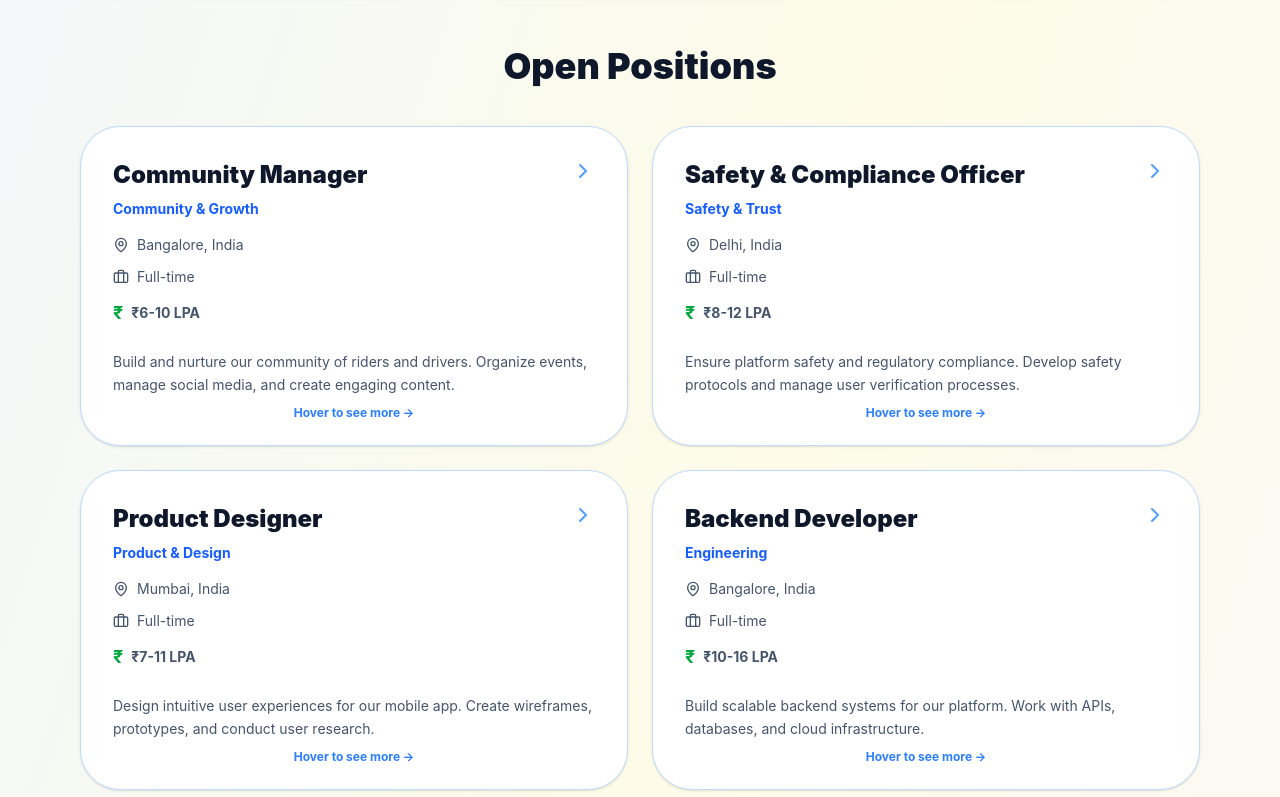
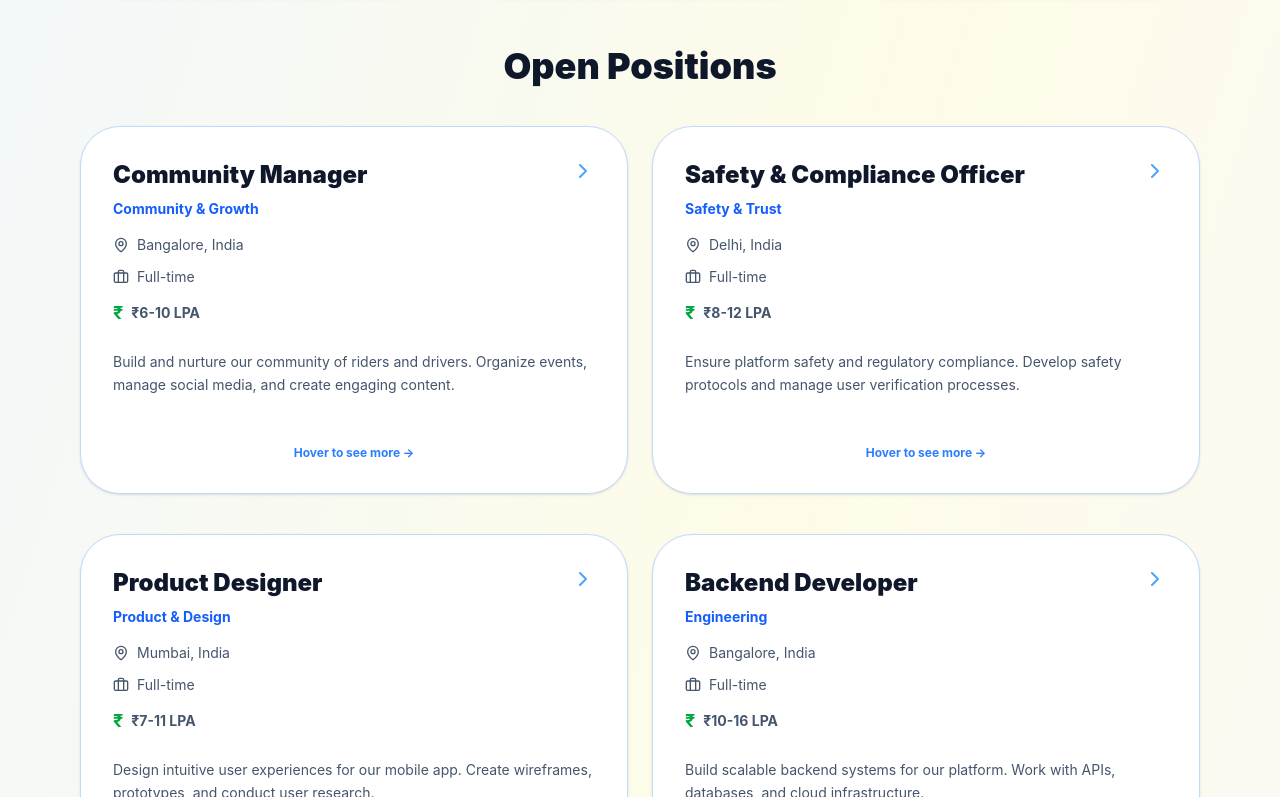
Before and after one commit to wayloshare-lgtm/website, a React (Vite) app: page /careers in a window 1280 px wide. Shown: the part 1083-1880 px from the top of the page. Built offline with nearby package versions, Linux system fonts and the light colour scheme.

Commit message:
Fix: Job cards content cutoff on hover/tap - make cards flexible with scrollable back

```diff
--- a/src/Careers.jsx
+++ b/src/Careers.jsx
@@ -143,12 +143,12 @@ export default function Careers() {
           {jobs.map((job) => (
             <div
               key={job.id}
-              className="h-80 cursor-pointer perspective"
+              className="cursor-pointer perspective"
               onMouseEnter={() => setRotateCard(job.id)}
               onMouseLeave={() => setRotateCard(null)}
             >
               <div
-                className="relative w-full h-full transition-transform duration-500"
+                className="relative w-full transition-transform duration-500 min-h-96"
                 style={{
                   transformStyle: 'preserve-3d',
                   transform: rotateCard === job.id ? 'rotateY(180deg)' : 'rotateY(0deg)'
@@ -156,7 +156,7 @@ export default function Careers() {
               >
                 {/* Front of card */}
                 <div
-                  className="absolute w-full h-full bg-white rounded-[2.5rem] border border-blue-200 p-8 shadow-sm"
+                  className="absolute w-full bg-white rounded-[2.5rem] border border-blue-200 p-8 shadow-sm"
                   style={{ backfaceVisibility: 'hidden' }}
                 >
                   <div className="flex items-start justify-between mb-4">
@@ -164,7 +164,7 @@ export default function Careers() {
                       <h3 className="text-2xl font-black text-slate-900 mb-2">{job.title}</h3>
                       <p className="text-blue-600 font-bold text-sm">{job.department}</p>
                     </div>
-                    <ChevronRight size={24} className="text-blue-400" />
+                    <ChevronRight size={24} className="text-blue-400 flex-shrink-0" />
                   </div>
 
                   <div className="space-y-3 mb-6">
@@ -182,23 +182,23 @@ export default function Careers() {
                     </div>
                   </div>
 
-                  <p className="text-slate-600 text-sm leading-relaxed line-clamp-3">{job.description}</p>
+                  <p className="text-slate-600 text-sm leading-relaxed line-clamp-3 mb-12">{job.description}</p>
 
-                  <div className="absolute bottom-6 left-8 right-8 text-center text-xs text-blue-500 font-bold">
+                  <div className="text-center text-xs text-blue-500 font-bold">
                     Hover to see more →
                   </div>
                 </div>
 
                 {/* Back of card */}
                 <div
-                  className="absolute w-full h-full bg-gradient-to-br from-blue-400 to-cyan-400 rounded-[2.5rem] p-8 shadow-sm text-white"
-                  style={{ backfaceVisibility: 'hidden', transform: 'rotateY(180deg)' }}
+                  className="absolute w-full bg-gradient-to-br from-blue-400 to-cyan-400 rounded-[2.5rem] p-8 shadow-sm text-white overflow-y-auto"
+                  style={{ backfaceVisibility: 'hidden', transform: 'rotateY(180deg)', maxHeight: '24rem' }}
                 >
                   <h4 className="font-bold text-lg mb-3">Requirements:</h4>
                   <ul className="space-y-2 mb-6">
                     {job.requirements.map((req, i) => (
                       <li key={i} className="text-sm flex items-start gap-2">
-                        <span className="text-yellow-200 font-bold">✓</span>
+                        <span className="text-yellow-200 font-bold flex-shrink-0">✓</span>
                         <span>{req}</span>
                       </li>
                     ))}
@@ -208,7 +208,7 @@ export default function Careers() {
                   <ul className="space-y-1">
                     {job.perks.map((perk, i) => (
                       <li key={i} className="text-sm flex items-start gap-2">
-                        <span className="text-yellow-200">•</span>
+                        <span className="text-yellow-200 flex-shrink-0">•</span>
                         <span>{perk}</span>
                       </li>
                     ))}
```
